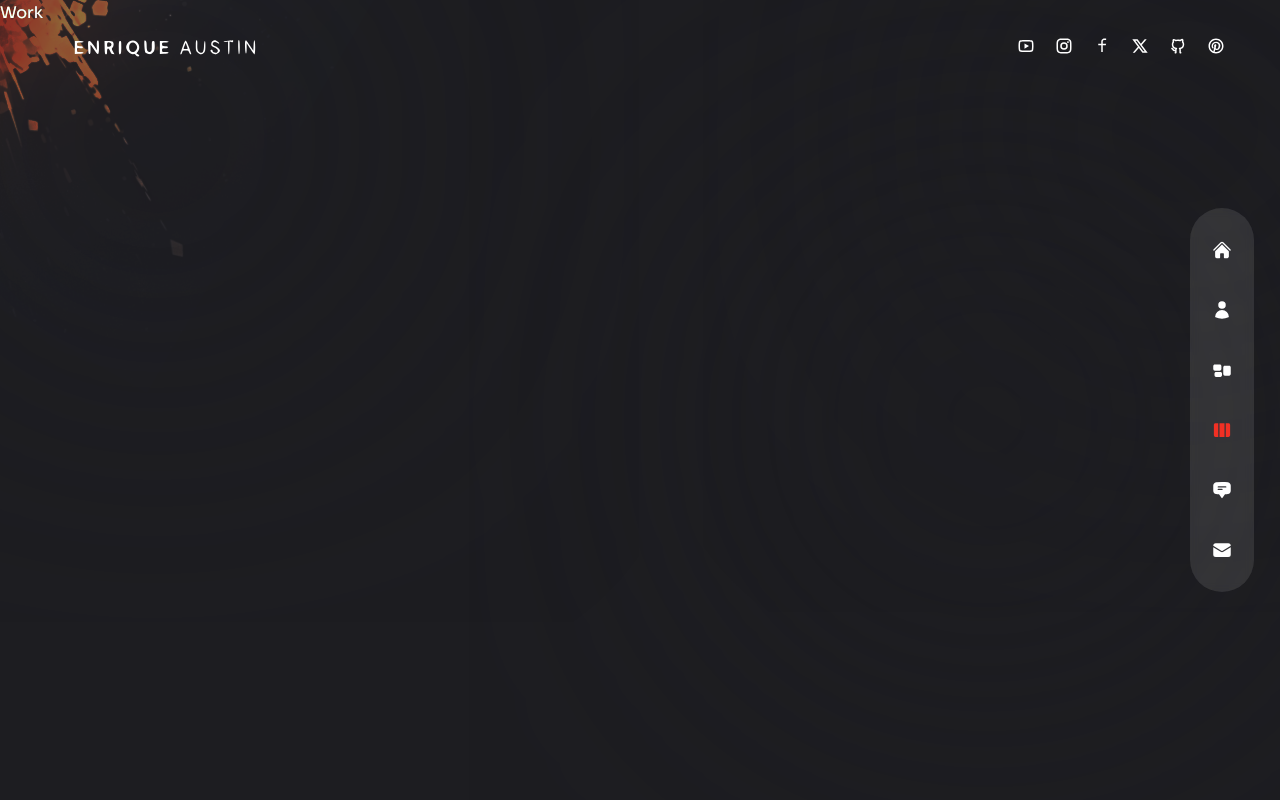
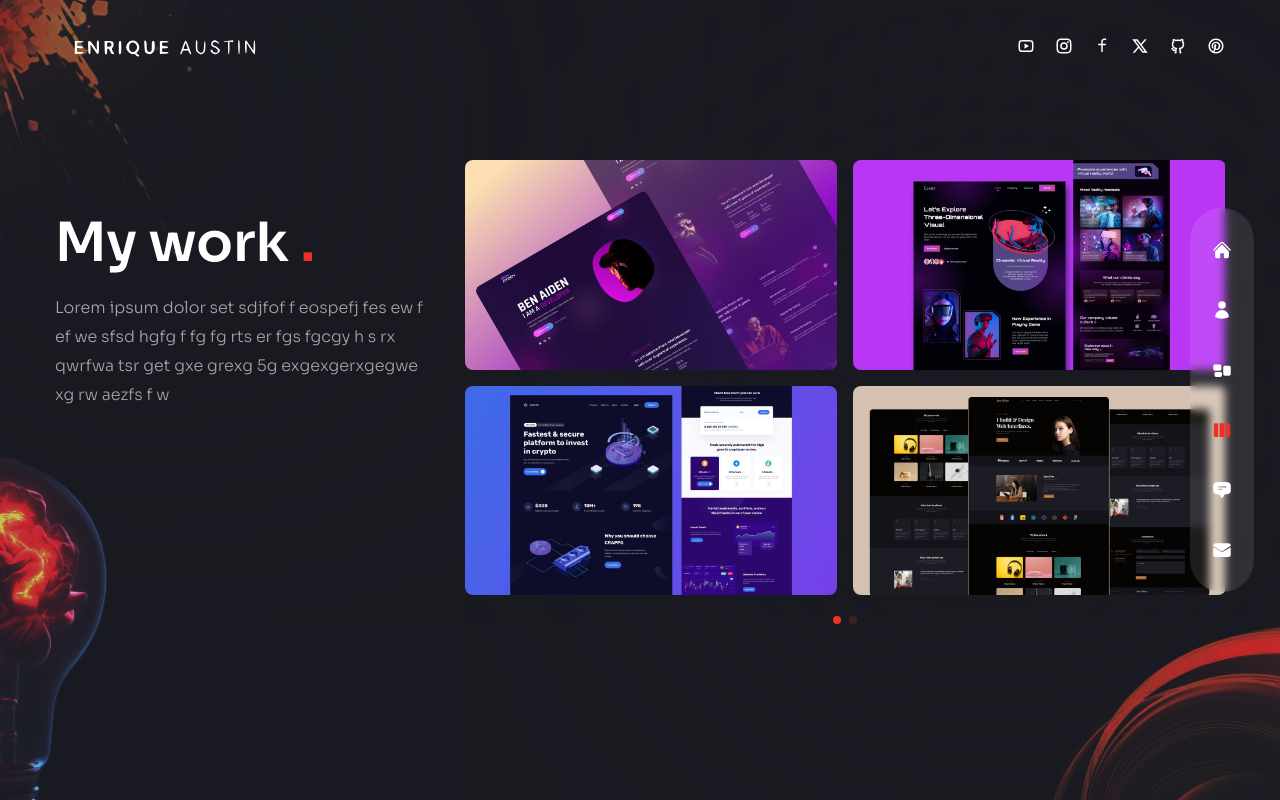
Before and after one commit to EnriqueAustin/PortfolioSite_2024, a Next.js app: page /work in a window 1280 px wide. Built offline with nearby package versions, Linux system fonts and the light colour scheme.

Commit message:
done with work projects section

```diff
--- a/components/ServiceSlider.js
+++ b/components/ServiceSlider.js
@@ -13,7 +13,7 @@
 const serviceData = [
   {
     icon: <RxCrop />,
-    title: 'Branding',
+    title: 'Network Security',
     description: 'Lorem ipsum dolor sit amet, consectetur adipiscing elit.',
   },
   {
@@ -34,6 +34,11 @@
   {
     icon: <RxRocket />,
     title: 'SEO',
+    description: 'Lorem ipsum dolor sit amet, consectetur adipiscing elit.',
+  },
+  {
+    icon: <RxCrop />,
+    title: 'Branding',
     description: 'Lorem ipsum dolor sit amet, consectetur adipiscing elit.',
   },
 ];
@@ -63,7 +68,7 @@
         clickable:true
       }}
       modules={[FreeMode, Pagination]}
-      className="h-[240px] sm:h-[340]"
+      className="h-[240px] sm:h-[340px]"
     >
       {
         serviceData.map((item, index) => {
--- a/components/WorkSlider.js
+++ b/components/WorkSlider.js
@@ -44,8 +44,67 @@
   ],
 };
 
+import { Swiper, SwiperSlide } from "swiper/react";
+import 'swiper/css';
+import 'swiper/css/free-mode';
+import 'swiper/css/pagination';
+
+import { Pagination } from "swiper";
+
+import { BsArrowRight } from 'react-icons/bs';
+import Image from "next/image";
+
 const WorkSlider = () => {
-  return <div>Work Slider</div>;
+  return (
+    <Swiper
+      spaceBetween={10}
+      pagination={{
+        clickable:true
+      }}
+      modules={[Pagination]}
+      className="h-[280px] sm:h-[480px]"
+    >
+      {
+        workSlides.slides.map((slide, index) => {
+          return (
+            <SwiperSlide key={index}>
+              <div className="grid grid-cols-2 grid-rows-2 gap-4 cursor-pointer">
+                {
+                  slide.images.map((image, index) => {
+                    return (
+                      <div className="relative rounded-lg overflow-hidden flex items-center justify-center group" key={index}>
+                        <div className="flex items-center justify-center relative overflow-hidden group">
+                          {/* image */}
+                          <Image src={image.path} width={500} height={300} alt=""/>
+                          {/* overlay gradient */}
+                          <div className="absolute inset-0 bg-gradient-to-l from-transparent via-[#e838cc] to-[#4a22bd] opacity-0 group-hover:opacity-80 transition-all duration-700"></div>
+                          {/* title */}
+                          <div className="absolute bottom-0 translate-y-full group-hover:-translate-y-10  group-hover:xl:-translate-y-20 transition-all duration-300">
+                            <div className="flex items-center gap-x-2 text-[13px] tracking-[0.2em]">
+                              {/* title part 1 */}
+                              <div className="delay-100">LIVE</div>
+                              {/* title part 2 */}
+                              <div className="translate-y-[500%] group-hover:translate-y-0 transition-all duration-300 delay-150">
+                                PROJECT
+                              </div>
+                              {/* icon */}
+                              <div className="text-xl translate-y-[500%] group-hover:translate-y-0 transition-all duration-300 delay-200">
+                                <BsArrowRight />
+                              </div>
+                            </div>
+                          </div>
+                        </div>
+                      </div>
+                    )
+                  })
+                }
+              </div>
+            </SwiperSlide>
+          );
+        })
+      }
+    </Swiper>
+  );
 };
 
 export default WorkSlider;
--- a/pages/services/index.js
+++ b/pages/services/index.js
@@ -1,46 +1,3 @@
-// icons
-import {
-  RxCrop,
-  RxPencil2,
-  RxDesktop,
-  RxReader,
-  RxRocket,
-} from "react-icons/rx";
-
-// data
-const serviceData = [
-  {
-    icon: <RxCrop />,
-    title: 'Network Security',
-    description: 'Lorem ipsum dolor sit amet, consectetur adipiscing elit.',
-  },
-  {
-    icon: <RxPencil2 />,
-    title: 'Design',
-    description: 'Lorem ipsum dolor sit amet, consectetur adipiscing elit.',
-  },
-  {
-    icon: <RxDesktop />,
-    title: 'Development',
-    description: 'Lorem ipsum dolor sit amet, consectetur adipiscing elit.',
-  },
-  {
-    icon: <RxReader />,
-    title: 'Copywriting',
-    description: 'Lorem ipsum dolor sit amet, consectetur adipiscing elit.',
-  },
-  {
-    icon: <RxRocket />,
-    title: 'SEO',
-    description: 'Lorem ipsum dolor sit amet, consectetur adipiscing elit.',
-  },
-  {
-    icon: <RxCrop />,
-    title: 'Branding',
-    description: 'Lorem ipsum dolor sit amet, consectetur adipiscing elit.',
-  },
-];
-
 import ServiceSlider from "../../components/ServiceSlider";
 import Bulb from "../../components/Bulb";
 import Circles from '../../components/Circles';
--- a/pages/work/index.js
+++ b/pages/work/index.js
@@ -1,5 +1,52 @@
+import WorkSlider from "../../components/WorkSlider";
+import Bulb from "../../components/Bulb";
+import Circles from '../../components/Circles';
+
+import { motion } from "framer-motion";
+import { fadeIn } from "../../variants";
+
 const Work = () => {
-  return <div>Work</div>;
+  return (
+    <div className="h-full bg-primary/30 py-36 flex items-center">
+      <Circles />
+      <div className="container mx-auto">
+        <div className="flex flex-col xl:flex-row gap-x-8">
+          {/* text */}
+          <div className="text-center flex xl:w-[30vw] flex-col lg:text-left mb-4 xl:mb-0">
+            <motion.h2
+              className="h2 xl:mt-12"
+              variants={fadeIn("up", 0.2)}
+              initial="hidden"
+              animate="show"
+              exit="hidden"
+            >
+              My work <span className="text-accent">.</span>
+            </motion.h2>
+            <motion.p
+              className="mb-4 max-w-[400px] mx-auto lg:mx-0"
+              variants={fadeIn("up", 0.4)}
+              initial="hidden"
+              animate="show"
+              exit="hidden"
+            >
+              Lorem ipsum dolor set sdjfof f eospefj fes ew f ef we sfsd hgfg f fg fg  rts er fgs fgcgy h s  rx qwrfwa tsr get gxe grexg 5g exgexgerxgegwe xg rw aezfs f w
+            </motion.p>
+          </div>
+          <motion.div
+            className="w-full xl:max-w-[65%]"
+            variants={fadeIn("down", 0.6)}
+            initial="hidden"
+            animate="show"
+            exit="hidden"
+          >
+            {/* slider */}
+            <WorkSlider />
+          </motion.div>
+        </div>
+      </div>
+      <Bulb />
+    </div>
+  );
 };
 
 export default Work;
```
